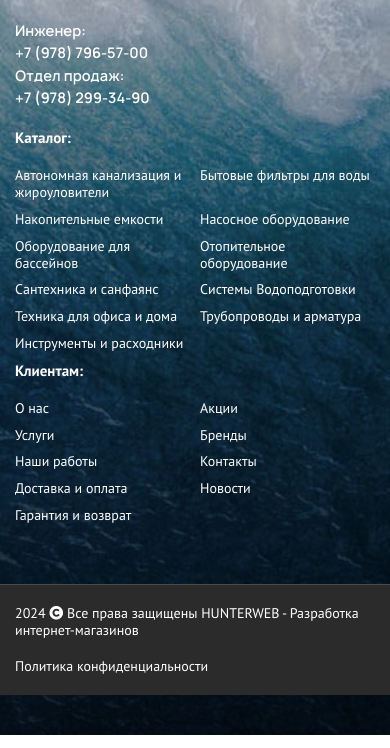
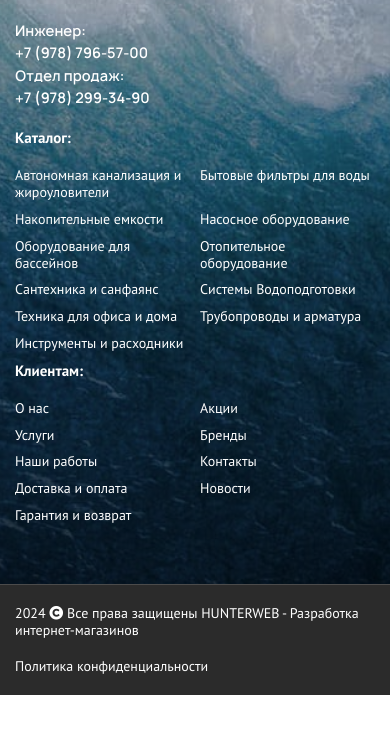
Before and after one commit to GrinCaseCode/waterprofile, a plain HTML site: page index.html in a window 390 px wide. Shown: the part 8685-9433 px from the top of the page. Drawn offline with nearby package versions, Linux system fonts and the light colour scheme.

Commit message:
Add files via upload

```diff
--- a/css/media.css
+++ b/css/media.css
@@ -570,7 +570,7 @@
     .footer {
         font-size: 14px;
         padding-top: 100px;
-        padding-bottom: 40px;
+        padding-bottom: 0px;
         position: relative;
         z-index: 1;
     }
@@ -1434,6 +1434,9 @@
         align-items: flex-start;
         gap: 20px;
     }
+    .footer {
+        margin-bottom: 53px;
+    }
 }
 
 /* Small Devices, Tablets */
```
